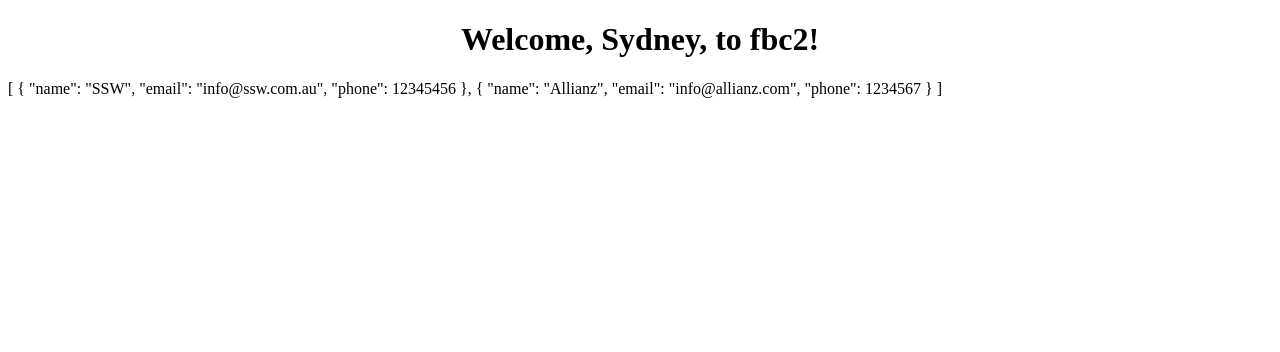
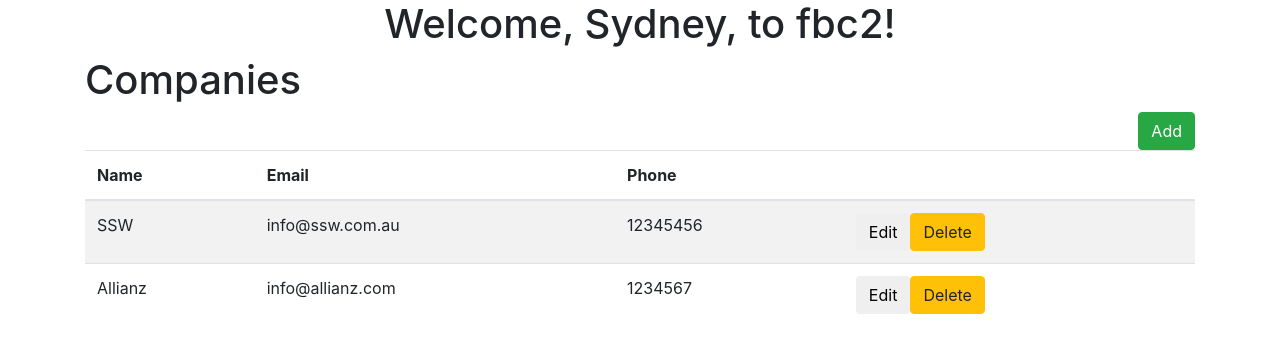
Before and after one commit to SSWConsulting/angular-2day-syd-201803, an Angular app in the folder firebootcamp-crm/: page / in a window 1280 px wide. Shown: the top 352 px of the page. Built offline with nearby package versions, Linux system fonts and the light colour scheme.

Commit message:
company list

```diff
--- a/firebootcamp-crm/package.json
+++ b/firebootcamp-crm/package.json
@@ -21,6 +21,8 @@
     "@angular/platform-browser": "^5.2.0",
     "@angular/platform-browser-dynamic": "^5.2.0",
     "@angular/router": "^5.2.0",
+    "@ng-bootstrap/ng-bootstrap": "^1.0.0",
+    "bootstrap": "^4.0.0",
     "core-js": "^2.4.1",
     "rxjs": "^5.5.6",
     "zone.js": "^0.8.19"
--- a/firebootcamp-crm/src/app/app.component.html
+++ b/firebootcamp-crm/src/app/app.component.html
@@ -5,6 +5,8 @@
   </h1>
 </div>
 
-<fbc-company-list></fbc-company-list>
+<div class="container">
+    <fbc-company-list></fbc-company-list>
+</div>
 
 <router-outlet></router-outlet>
--- a/firebootcamp-crm/src/app/app.module.ts
+++ b/firebootcamp-crm/src/app/app.module.ts
@@ -6,7 +6,7 @@
 import { AppComponent } from './app.component';
 import { FormsModule } from '@angular/forms';
 import { CompanyListComponent } from './company/company-list/company-list.component';
-
+import { NgbModule } from '@ng-bootstrap/ng-bootstrap'
 
 @NgModule({
   declarations: [
@@ -16,7 +16,8 @@
   imports: [
     BrowserModule,
     AppRoutingModule,
-    FormsModule
+    FormsModule,
+    NgbModule.forRoot()
   ],
   providers: [],
   bootstrap: [AppComponent]
--- a/firebootcamp-crm/src/app/company/company-list/company-list.component.html
+++ b/firebootcamp-crm/src/app/company/company-list/company-list.component.html
@@ -1,3 +1,26 @@
-<p>
- {{ companies | json }}
-</p>
+
+<h1>
+  Companies
+</h1>
+<button class="btn btn-success float-right">Add</button>
+<table class="table table-striped">
+  <thead>
+    <tr>
+      <th>Name</th>
+      <th>Email</th>
+      <th>Phone</th>
+      <th></th>
+    </tr>
+  </thead>
+  <tbody>
+    <tr *ngFor="let company of companies">
+      <td>{{ company.name }}</td>
+      <td>{{ company.email }}</td>
+      <td>{{ company.phone }}</td>
+      <td>
+        <button class="btn btn-default">Edit</button>
+        <button class="btn btn-warning">Delete</button>
+      </td>
+    </tr>
+  </tbody>
+</table>
```
Also changed, not shown: firebootcamp-crm/.angular-cli.json, 1 other file (tests, documents, lock files or other folders).
